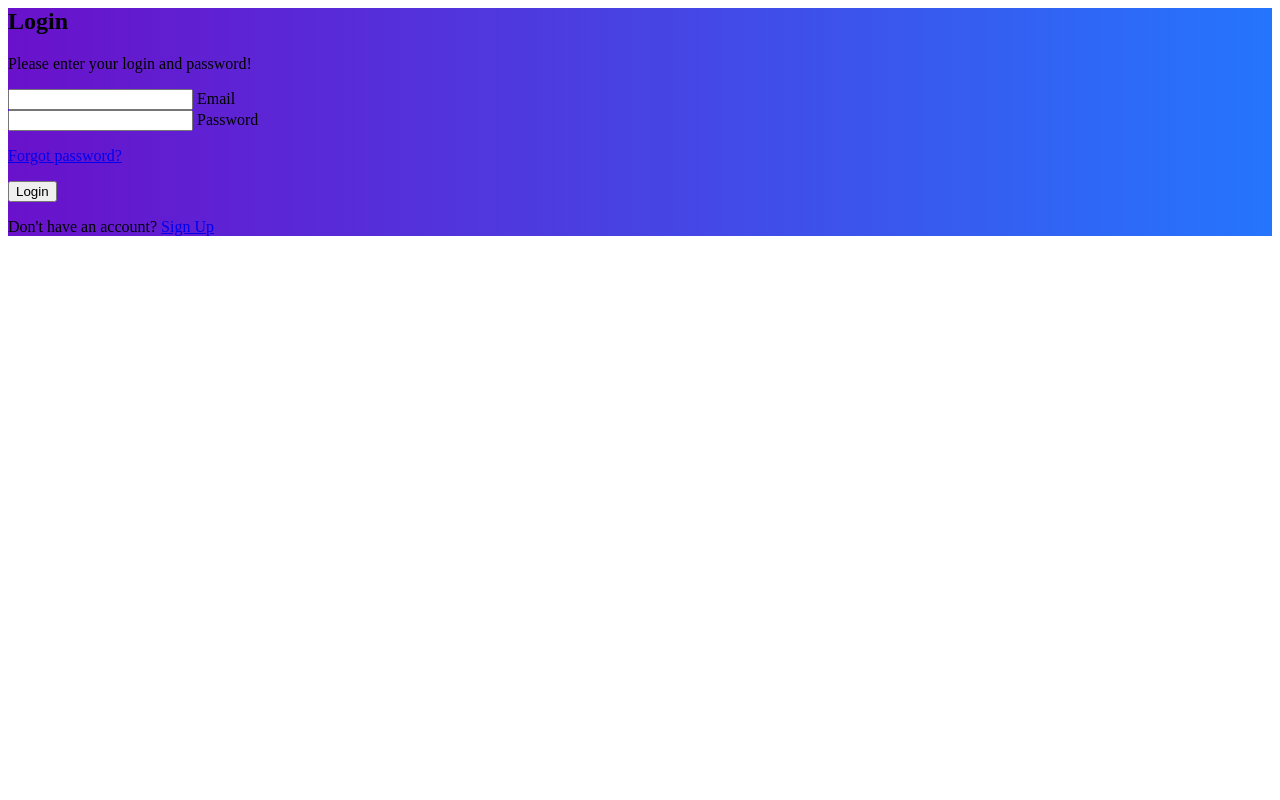
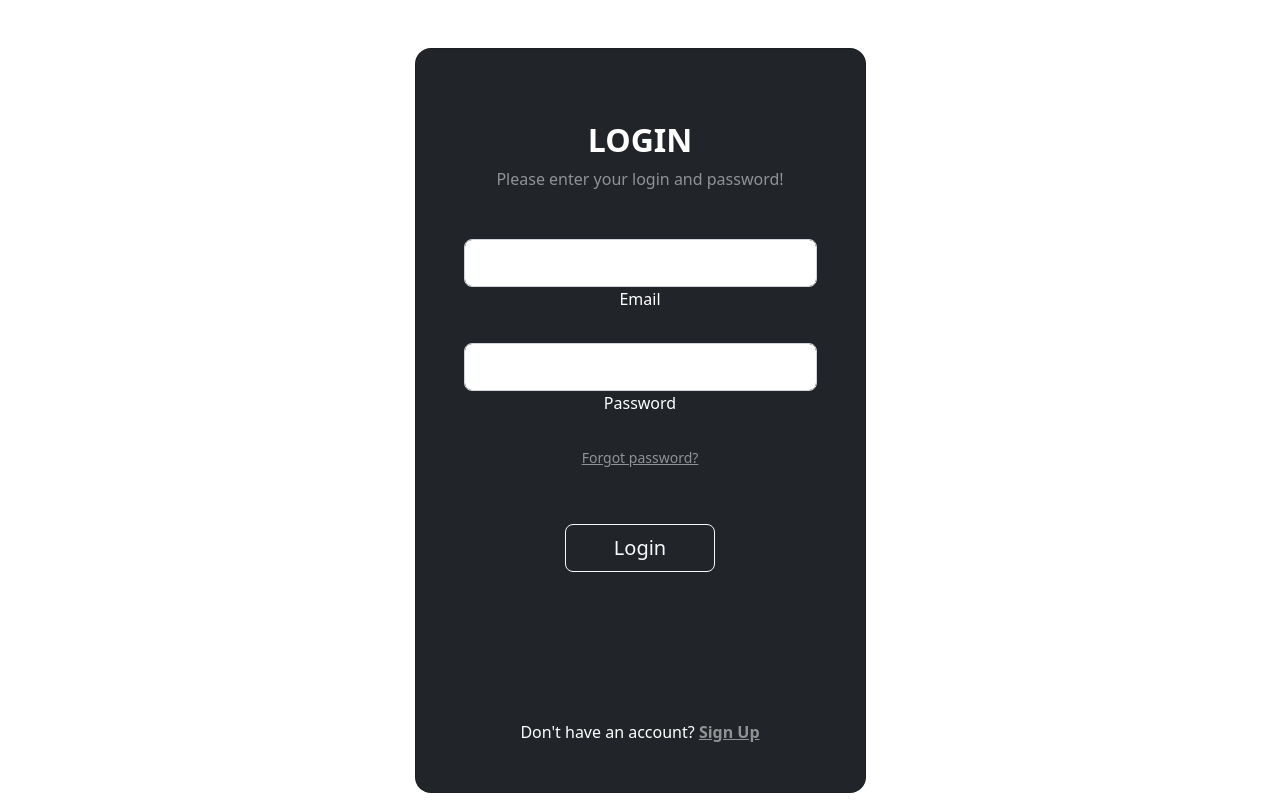
Before and after one commit to yermakhan-s/DenSys.me-hospital-management-system-, a Django app: template myhospital/hospitalapp/templates/login.html in a window 1280 px wide. Run offline with Django 3.2, Linux system fonts and the light colour scheme; the template is opened without the code that fills it, so the values that code supplies are empty.

Commit message:
edited css files

```diff
--- a/myhospital/hospitalapp/templates/login.css
+++ /dev/null
@@ -1,10 +0,0 @@
-.gradient-custom {
-/* fallback for old browsers */
-background: #6a11cb;
-
-/* Chrome 10-25, Safari 5.1-6 */
-background: -webkit-linear-gradient(to right, rgba(106, 17, 203, 1), rgba(37, 117, 252, 1));
-
-/* W3C, IE 10+/ Edge, Firefox 16+, Chrome 26+, Opera 12+, Safari 7+ */
-background: linear-gradient(to right, rgba(106, 17, 203, 1), rgba(37, 117, 252, 1))
-}
--- a/myhospital/hospitalapp/templates/login.html
+++ b/myhospital/hospitalapp/templates/login.html
@@ -1,6 +1,18 @@
 
-<link rel="stylesheet" href="login.css">
 
+<html>
+<head>
+  <meta charset="UTF-8">
+  <meta name="viewport"
+        content="width=device-width, user-scalable=no, initial-scale=1.0, maximum-scale=1.0, minimum-scale=1.0">
+  <meta http-equiv="X-UA-Compatible" content="ie=edge">
+<!-- CSS only -->
+<link href="https://cdn.jsdelivr.net/npm/bootstrap@5.2.2/dist/css/bootstrap.min.css" rel="stylesheet" integrity="sha384-Zenh87qX5JnK2Jl0vWa8Ck2rdkQ2Bzep5IDxbcnCeuOxjzrPF/et3URy9Bv1WTRi" crossorigin="anonymous">
+  <!-- JavaScript Bundle with Popper -->
+<script src="https://cdn.jsdelivr.net/npm/bootstrap@5.2.2/dist/js/bootstrap.bundle.min.js" integrity="sha384-OERcA2EqjJCMA+/3y+gxIOqMEjwtxJY7qPCqsdltbNJuaOe923+mo//f6V8Qbsw3" crossorigin="anonymous"></script>
+  <title>Document</title>
+</head>
+<body>
 <section class="vh-100 gradient-custom">
   <div class="container py-5 h-100">
     <div class="row d-flex justify-content-center align-items-center h-100">
@@ -46,3 +58,5 @@
     </div>
   </div>
 </section>
+</body>
+</html>
--- a/myhospital/templates/main.html
+++ b/myhospital/templates/main.html
@@ -21,7 +21,7 @@
         font-size: 16px;
         margin: 4px 2px;
         cursor: pointer;
-        background-color: #5bb5d3;
+        background-color: #000000;
     }
 </style>
 <body>
```
Also changed, not shown: myhospital/db.sqlite3.
